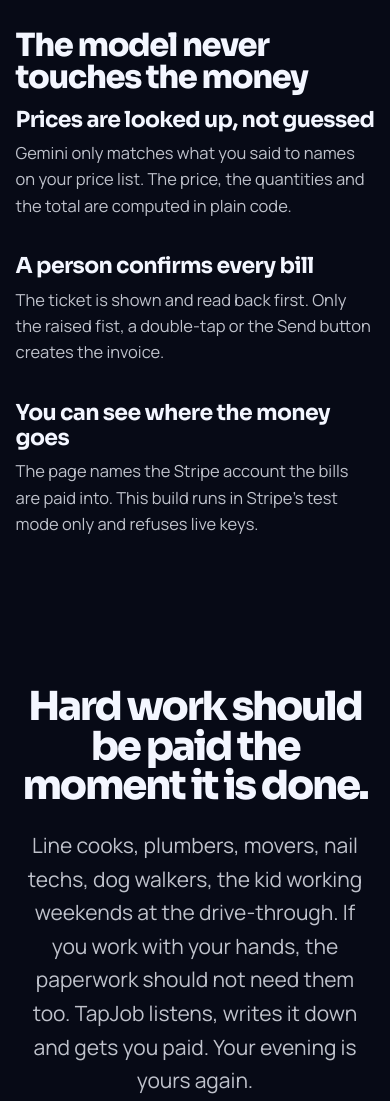
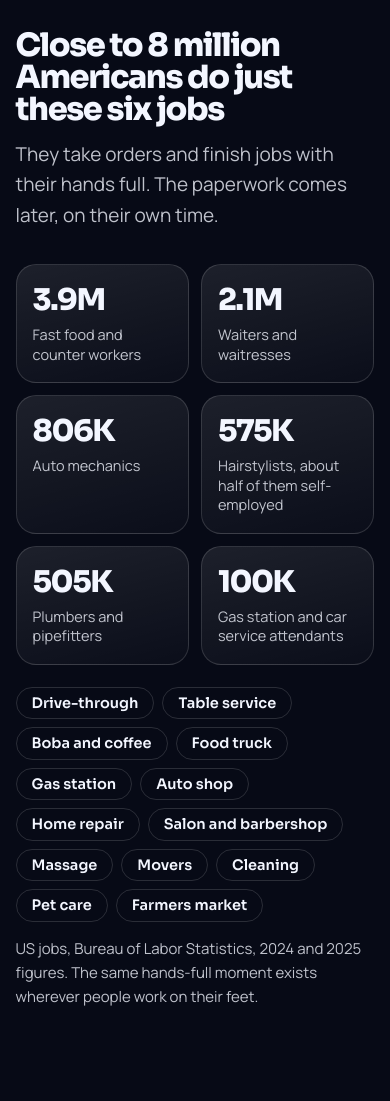
Before and after one commit to HERO-1900/tapjob, a plain HTML site: page docs/index.html in a window 390 px wide. Shown: the part 8900-10001 px from the top of the page. Drawn offline with Linux system fonts and the light colour scheme.

Commit message:
Site: how many people this is for, with BLS job counts, and the scenes it fits
Co-Authored-By: Claude Fable 5.2 <noreply@anthropic.com>
Claude-Session: https://claude.ai/code/session_01L796DwJ5UoaihYLkdwhR7E

```diff
--- a/docs/index.html
+++ b/docs/index.html
@@ -153,6 +153,12 @@
   .track li.on { color:var(--ink); border-color:var(--c); }
   .who { display:grid; grid-template-columns:minmax(0,1.3fr) minmax(0,.7fr); gap:28px; align-items:stretch; }
   .who .own { margin:0; grid-template-columns:1fr; align-content:center; }
+  .size { display:grid; grid-template-columns:repeat(6, minmax(0,1fr)); gap:12px; margin:0 0 22px; padding:0; list-style:none; }
+  .size li { padding:20px 16px 18px; border:1px solid var(--line); border-radius:20px; background:linear-gradient(165deg, rgba(255,255,255,.09), rgba(255,255,255,.02)); }
+  .size b { display:block; font:800 clamp(30px, 3.3vw, 44px)/1 var(--display); letter-spacing:-.05em; }
+  .size span { display:block; margin-top:10px; font-size:14.5px; line-height:1.35; color:var(--soft); }
+  .scenes { display:flex; flex-wrap:wrap; gap:8px; margin:0 0 14px; padding:0; list-style:none; }
+  .scenes li { padding:8px 15px; border:1px solid var(--line); border-radius:999px; font:600 14.5px/1 var(--display); }
   .vision { padding:150px 0 50px; text-align:center; }
   .vision h2 { margin:0 auto 24px; max-width:15ch; font:800 clamp(40px, 6.2vw, 88px)/.98 var(--display); letter-spacing:-.055em; text-wrap:balance; }
   .vision p { max-width:50ch; margin:0 auto; font-size:21px; color:var(--soft); }
@@ -195,7 +201,7 @@
 
   .rise { opacity:0; transform:translateY(22px); transition:opacity 600ms, transform 600ms; }
   .rise.in { opacity:1; transform:none; }
-  @media (max-width: 980px) { .top, .try, .beat, .problem, .hand, .who { grid-template-columns:1fr; } .beat { gap:30px; min-height:0; padding:70px 0 20px; } .beat.flip .words { order:0; } .problem { min-height:0; } .notes { height:400px; } .notes div { width:210px; font-size:17px; } .dots, .count { display:none; } .steps { grid-template-columns:1fr 1fr; } .heroes { grid-template-columns:1fr 1fr; } .rules, .next { grid-template-columns:1fr; } .stage { grid-template-columns:1fr; } .ticket { transform:none; } .own { grid-template-columns:1fr; } nav a:not(.button) { display:none; } }
+  @media (max-width: 980px) { .top, .try, .beat, .problem, .hand, .who { grid-template-columns:1fr; } .beat { gap:30px; min-height:0; padding:70px 0 20px; } .beat.flip .words { order:0; } .problem { min-height:0; } .notes { height:400px; } .notes div { width:210px; font-size:17px; } .dots, .count { display:none; } .steps { grid-template-columns:1fr 1fr; } .heroes { grid-template-columns:1fr 1fr; } .rules, .next { grid-template-columns:1fr; } .size { grid-template-columns:1fr 1fr; } .stage { grid-template-columns:1fr; } .ticket { transform:none; } .own { grid-template-columns:1fr; } nav a:not(.button) { display:none; } }
   @media (prefers-reduced-motion: reduce) { .band.live i { animation:none; height:22px; } .rise { opacity:1; transform:none; transition:none; } .row, .paid, .hero, .phone, body, .dots a { transition:none; } .phone.back { transform:rotate(-4deg); opacity:.94; } .phone.front { transform:translateY(54px) rotate(2.5deg); opacity:1; } html { scroll-behavior:auto; } }
 </style>
 </head>
@@ -280,6 +286,19 @@
       <kbd>i fix the rocket</kbd>
     </div>
   </div>
+
+  <h2 class="rise" data-s="How many people">Close to 8 million Americans do just these six jobs</h2>
+  <p class="sub rise">They take orders and finish jobs with their hands full. The paperwork comes later, on their own time.</p>
+  <ul class="size rise">
+    <li><b>3.9M</b><span>Fast food and counter workers</span></li>
+    <li><b>2.1M</b><span>Waiters and waitresses</span></li>
+    <li><b>806K</b><span>Auto mechanics</span></li>
+    <li><b>575K</b><span>Hairstylists, about half of them self-employed</span></li>
+    <li><b>505K</b><span>Plumbers and pipefitters</span></li>
+    <li><b>100K</b><span>Gas station and car service attendants</span></li>
+  </ul>
+  <ul class="scenes rise"><li>Drive-through</li><li>Table service</li><li>Boba and coffee</li><li>Food truck</li><li>Gas station</li><li>Auto shop</li><li>Home repair</li><li>Salon and barbershop</li><li>Massage</li><li>Movers</li><li>Cleaning</li><li>Pet care</li><li>Farmers market</li></ul>
+  <p class="label rise">US jobs, Bureau of Labor Statistics, 2024 and 2025 figures. The same hands-full moment exists wherever people work on their feet.</p>
 
   <h2 class="rise" data-s="The rules">The model never touches the money</h2>
   <div class="rules rise">
```
